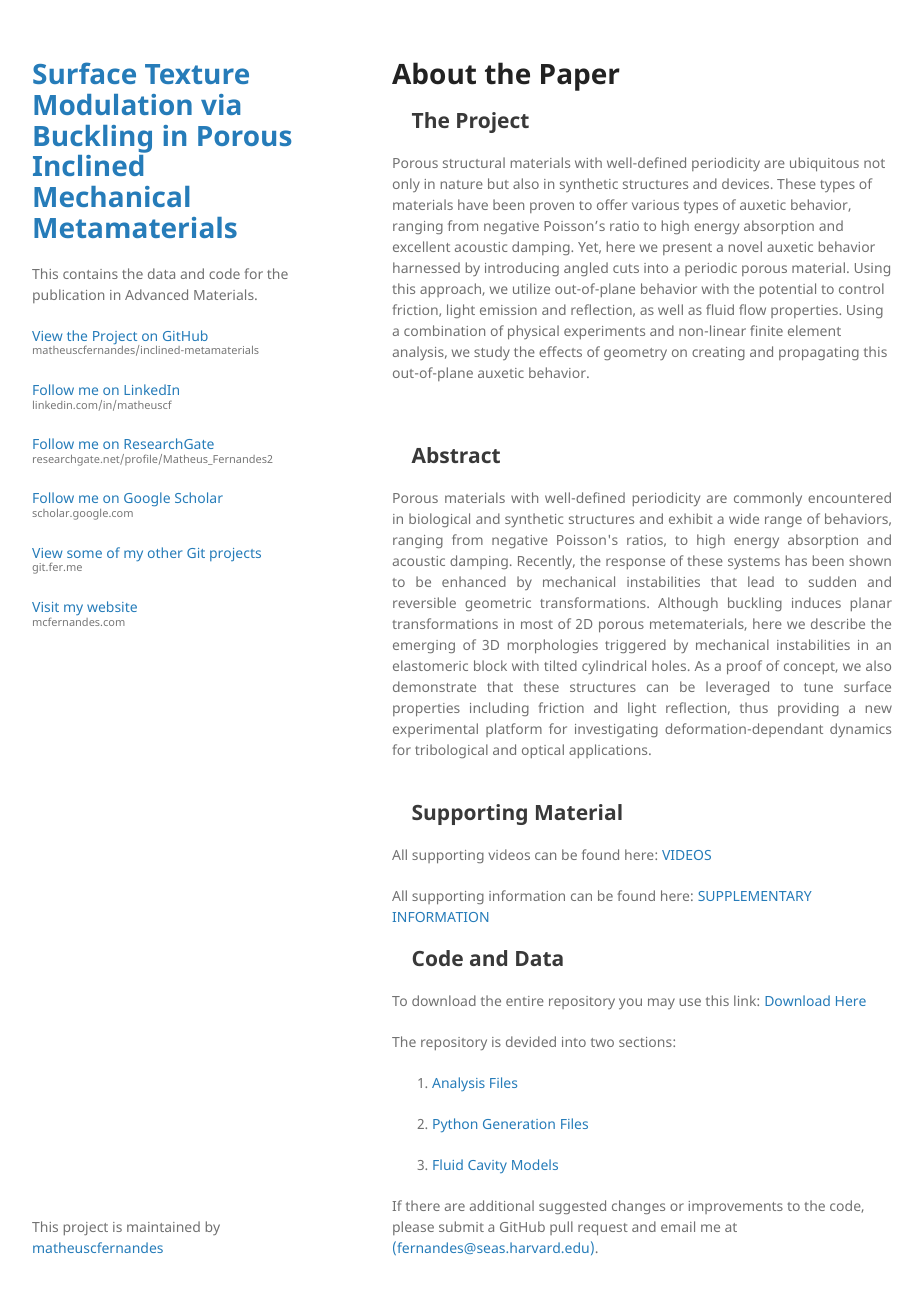
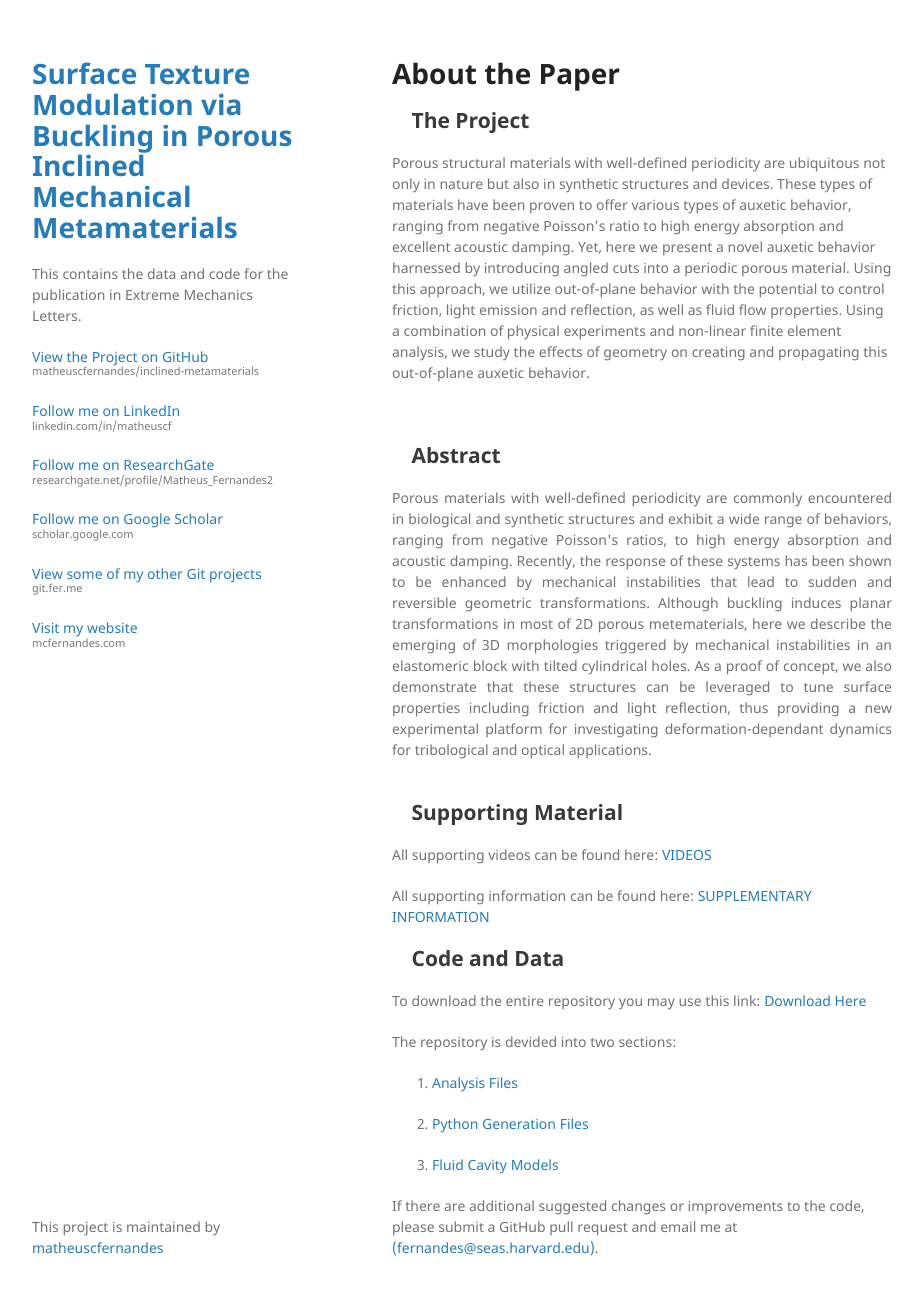
Before and after one commit to matheuscfernandes/inclined-metamaterials, a Jekyll site: the page built from index.md, in a window 1280 px wide and 1328 px high. Shown: the top 1295 px of the window, without its empty margins (178-1101 px from the left). Built offline with Jekyll 4.4.1, drawn with Linux system fonts in a browser that asks for light colours; nearby versions of some CDN libraries; our own code applies the rules of GitHub Pages for plain Markdown files.

Commit message:
changed config for EML

```diff
--- a/_config.yml
+++ b/_config.yml
@@ -1,4 +1,4 @@
 theme: jekyll-theme-minimal
 title: Surface Texture Modulation via Buckling in Porous Inclined Mechanical Metamaterials
-description: This contains the data and code for the publication in Advanced Materials.
+description: This contains the data and code for the publication in Extreme Mechanics Letters.
 google_analytics: [UA-50387353-17]
```
Also changed, not shown: _includes/youtubePlayer.html (line endings or trailing spaces), _layouts/default.html (line endings or trailing spaces), index.md (line endings or trailing spaces), si.md (line endings or trailing spaces), videos.md (line endings or trailing spaces).
